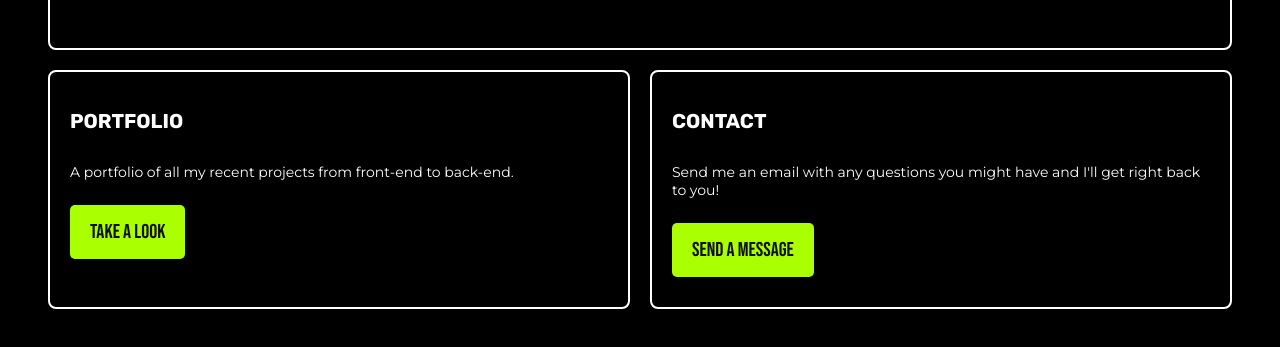
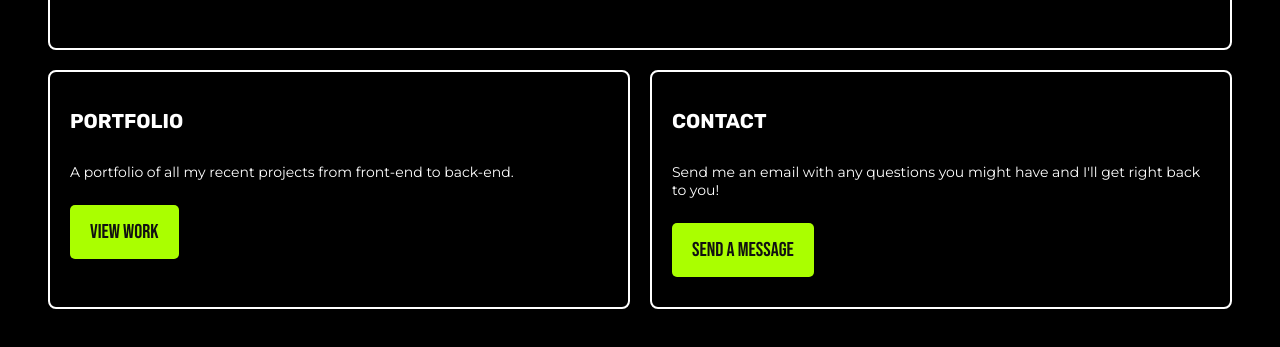
Before and after one commit to JoshuaLDL/Portfolio-V2, a React (Vite) app: page / in a window 1280 px wide. Shown: the part 560-907 px from the top of the page. Built offline with nearby package versions, Linux system fonts and the light colour scheme.

Commit message:
Rebuilt SectionTwo for varying button requirements.

```diff
--- /dev/null
+++ b/src/Components/HomeSectionTwo/HomeSectionTwo.css
@@ -0,0 +1,83 @@
+/* Base button styling */
+.sectionTwo {
+    display: grid;
+    grid-template-columns: 1fr 1fr;
+    background-color: none;
+    /* padding: 20px; */
+    margin: 20px;
+    gap: 20px;
+}
+
+@media screen and (max-width: 850px) {
+    .sectionTwo {
+        display: grid;
+        grid-template-columns: 1fr;
+
+    }
+
+}
+
+.mainBox{
+    display:flex;
+    flex-direction: column;
+    box-sizing: border-box;
+    border: 2px solid white;
+    border-radius: 8px;
+    padding: 20px;
+    color: white;
+    font-family: "Montserrat", serif;
+}
+
+button {
+    display: inline-block;
+    padding: 15px 20px;
+    margin: 10px 0px;
+    font-size: 20px;
+    text-align: center;
+    text-decoration: none;
+    color: #111111;
+    background-color: #aaff00;
+    border: none;
+    border-radius: 5px;
+    cursor: pointer;
+    transition: background-color 0.3s ease;
+    font-family: "Bebas Neue", serif;
+  }
+
+  /* Hover effect */
+  button:hover {
+    background-color: #ffffff;
+  }
+
+  /* Base button styling */
+.button {
+    display: inline-block;
+    padding: 15px 20px;
+    margin: 10px 0px;
+    font-size: 20px;
+    text-align: center;
+    text-decoration: none;
+    color: #111111;
+    background-color: #aaff00;
+    border: none;
+    border-radius: 5px;
+    cursor: pointer;
+    transition: background-color 0.3s ease;
+    font-family: "Bebas Neue", serif;
+  }
+
+  /* Hover effect */
+.button:hover {
+    background-color: #ffffff;
+  }
+
+  /* Active effect */
+  button:active {
+    background-color: #aaff00;
+  }
+
+  /* Disabled state */
+  button:disabled {
+    background-color: #cccccc;
+    cursor: not-allowed;
+  }
--- /dev/null
+++ b/src/Components/HomeSectionTwo/index.jsx
@@ -0,0 +1,24 @@
+import "./HomeSectionTwo.css";
+
+export default function HomeSectiontwo(){
+
+    return (
+        <div className="sectionTwo">
+            <div className="mainBox">
+                <h2>PORTFOLIO</h2>
+                <p>A portfolio of all my recent projects from front-end to back-end.</p>
+                <a href = "./portfolio">
+                    <button>View Work</button>
+                </a>
+            </div>
+
+            <div className="mainBox">
+                <h2>CONTACT</h2>
+                <p>Send me an email with any questions you might have and I'll get right back to you!</p>
+                <a href = "mailto:joshuadownton-lewis@outlook.com">
+                    <button>Send a Message</button>
+                </a>
+            </div>
+        </div>
+    )
+}
--- a/src/Pages/Homepage.jsx
+++ b/src/Pages/Homepage.jsx
@@ -2,18 +2,20 @@ import SectionOne from "../Components/SectionOne";
 import SectionTwo from "../Components/SectionTwo";
 import Footer from "../Components/Footer";
 import Nav from "../Components/Nav";
+import HomeSectiontwo from "../Components/HomeSectionTwo";
 
 
 export default function Homepage() {
     return (
         <div>
             <SectionOne text="Read more" link="./about" />
-            <div className="sectionTwo">
+            {/* <div className="sectionTwo">
             <SectionTwo title="PORTFOLIO" text="Take a look" link="./portfolio"
             body="A portfolio of all my recent projects from front-end to back-end."/>
             <SectionTwo title="CONTACT" text="Send a message" link="./contact"
             body="Send me an email with any questions you might have and I'll get right back to you!"/>
-            </div>
+            </div> */}
+            <HomeSectiontwo />
         </div>
 
     )
```
